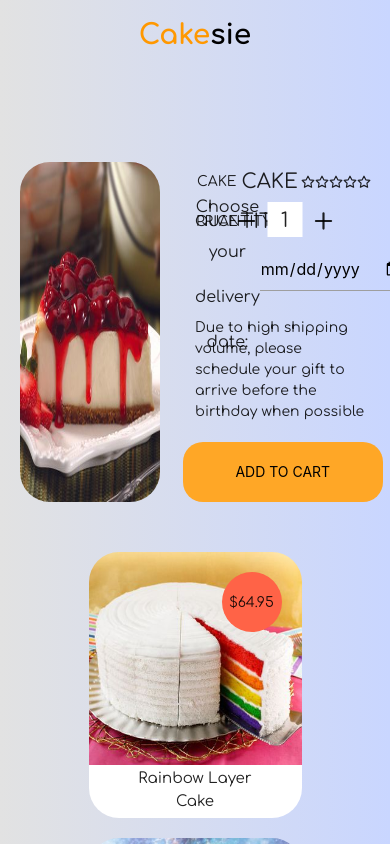
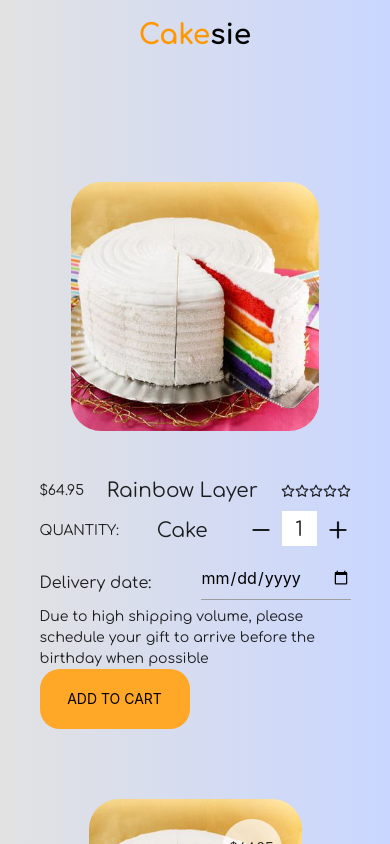
Before and after one commit to aimakov/cake_shop, a React (Create React App) app: page /select in a window 390 px wide. Shown: the top 844 px of the page. Built offline with nearby package versions, Linux system fonts and the light colour scheme.

Commit message:
Connected Cake details to cakes, adjusted responsiveness (still need to work)

```diff
--- a/src/Components/Footer/FooterElements.js
+++ b/src/Components/Footer/FooterElements.js
@@ -41,7 +41,8 @@ export const FooterLinkItems = styled.div`
     justify-content: space-between;
     margin: 16px;
     /* text-align: center; */
-    width: 700px;
+    /* width: 700px; */
+    width: 100%;
     box-sizing: border-box;
     color: #fff;
 
@@ -62,6 +63,10 @@ export const FooterLink = styled(Link)`
     text-decoration: none;
     font-size: 14px;
     text-align: center;
+
+    @media screen and (max-width: 425px) {
+        font-size: 12px;
+    }
 
     &:hover {
         color: #fea726;
--- a/src/Components/Menu/CakeDetails/CakeDetails.css
+++ b/src/Components/Menu/CakeDetails/CakeDetails.css
@@ -7,20 +7,23 @@
 
 .LeftSide {
     width: 50%;
+    padding: 20px;
+    /* height: 50%; */
+    max-height: 300px;
+    display: flex;
+    justify-content: center;
 }
 
-.ZoomedImage {
-    /* width: 100%; */
-    height: 100%;
-}
-
-.ZoomedImage img {
-    width: 80%;
+.LeftSide img {
+    max-width: 100%;
+    height: auto;
+    /* height: 80%; */
     /* max-width: 500px; */
     border-radius: 30px;
 }
 
 .RightSide {
+    padding: 20px;
     display: flex;
     flex-direction: column;
     width: 50%;
@@ -75,9 +78,9 @@
 
 .CakesQuantity {
     display: flex;
-    position: absolute;
+    /* position: absolute;
     left: 51%;
-    transform: translateX(-50%);
+    transform: translateX(-50%); */
 }
 
 .QuantityCart {
@@ -114,3 +117,26 @@
 .QuantityCart > button:last-child {
     width: 200px;
 }
+
+@media screen and (max-width: 425px) {
+    .CakeDetailsContainer {
+        flex-direction: column;
+        /* flex-direction: row; */
+    }
+    .RightSide {
+        width: 100%;
+    }
+
+    .LeftSide {
+        width: 100%;
+    }
+
+    .LeftSide img {
+        max-width: 80%;
+        /* max-width: 100%; */
+        height: auto;
+        /* height: 80%; */
+        /* max-width: 500px; */
+        border-radius: 30px;
+    }
+}
--- a/src/Components/Menu/CakeDetails/index.js
+++ b/src/Components/Menu/CakeDetails/index.js
@@ -5,24 +5,24 @@ import "./CakeDetails.css";
 
 import { FiStar, FiMinus, FiPlus } from "react-icons/fi";
 
-const CakeDetails = () => {
+const CakeDetails = (props) => {
     const [numCakes, setNumCakes] = useState(1);
 
     return (
         <>
             <div className="CakeDetailsContainer">
                 <div className="LeftSide">
-                    <div className="ZoomedImage">
-                        <img src={Cake_12} />
-                    </div>
+                    {/* <div className="ZoomedImage"> */}
+                    <img src={props.cake.image} />
+                    {/* </div> */}
                     {/* <div className="CakeDescription"></div>
                     <div className="Details"></div>
                     <div className="Shipping"></div> */}
                 </div>
                 <div className="RightSide">
                     <div className="TitlePrice">
-                        <p>CAKE PRICE</p>
-                        <p>CAKE TITLE</p>
+                        <p>{props.cake.price}</p>
+                        <p>{props.cake.title}</p>
                         <div className="Rating">
                             {[...Array(5)].map((x, i) => (
                                 <FiStar id={`${i}th_star`} />
@@ -30,7 +30,6 @@ const CakeDetails = () => {
                         </div>
                     </div>
 
-                    <div className="QuantityCart">
                     <div className="Arrows">
                         <span style={{ lineHeight: "2.5rem", marginRight: "10px", paddingTop: "2px" }}>QUANTITY: </span>
                         <div className="CakesQuantity">
@@ -58,7 +57,7 @@ const CakeDetails = () => {
                         </div>
                     </div>
                     <div className="DeliveryDate">
-                            <p align="center">Choose your delivery date: </p>
+                        <p align="center">Delivery date: </p>
                         <input type="date" />
                     </div>
                     <div>
@@ -67,7 +66,6 @@ const CakeDetails = () => {
                     <button className="AddToCart waves-effect waves-light btn-medium orange lighten-1 black-text">ADD TO CART</button>
                 </div>
             </div>
-            </div>
         </>
     );
 };
--- a/src/Components/Menu/Menu.css
+++ b/src/Components/Menu/Menu.css
@@ -46,7 +46,7 @@
 .CakePrice {
     width: 60px;
     height: 60px;
-    background-color: tomato;
+    background-color: rgba(255, 255, 255, 0.7);
     display: flex;
     justify-content: center;
     align-items: center;
--- a/src/Components/Menu/Menu.js
+++ b/src/Components/Menu/Menu.js
@@ -1,4 +1,4 @@
-import React from "react";
+import React, { useState } from "react";
 import "./Menu.css";
 import MenuElement from "./MenuElement";
 
@@ -191,12 +191,14 @@ const Menu = () => {
         },
     ];
 
+    const [chosenCake, setChosenCake] = useState(0);
+
     return (
         <>
             <div className="Menu container s12">
                 <div className="row">
-                    <CakeDetails />
-                    {Cakes.map((cake) => (
+                    <CakeDetails cake={Cakes[chosenCake]} />
+                    {Cakes.map((cake, i) => (
                         // <div className="col s8 offset-s2 m6 l4 CardElement ">
                         //     <img src={cake.image} className="responsive-img activator" style={{ borderRadius: "30px 30px 0 0 ", width: "100%" }} />
                         //     <div className="CardTitle">
@@ -210,7 +212,7 @@ const Menu = () => {
                         //         <p>Here is some more information about this product that is only revealed once clicked on.</p>
                         //     </div>
                         // </div>
-                        <MenuElement cake={cake} />
+                        <MenuElement cake={cake} setChosenCake={setChosenCake} cake_id={i} />
                     ))}
                 </div>
             </div>
--- a/src/Components/Menu/MenuElement.js
+++ b/src/Components/Menu/MenuElement.js
@@ -11,15 +11,22 @@ const MenuElement = (props) => {
                     <img
                         src={props.cake.image}
                         className="responsive-img"
-                        onClick={() => setIsOpen(true)}
+                        // onClick={() => setIsOpen(true)}
+                        onClick={() => props.setChosenCake(props.cake_id)}
                         style={{ borderRadius: "30px 30px 0 0 ", width: "100%", display: "block" }}
                     />
 
                     <div className="CakePrice">{props.cake.price}</div>
 
-                    <div className={isOpen ? "Description Description-active" : "Description"} onClick={() => setIsOpen(false)}>
+                    {/* <div
+                        className={isOpen ? "Description Description-active" : "Description"}
+                        // onClick={() => {
+                        //     props.setChosenCake(props.cake_id);
+                        //     setIsOpen(false);
+                        // }}
+                    >
                         <p>{props.cake.description}</p>
-                    </div>
+                    </div> */}
                 </div>
                 <div className="CardTitle">
                     <p>{props.cake.title}</p>
```
Lines whose indentation alone changed are shown as unchanged.
